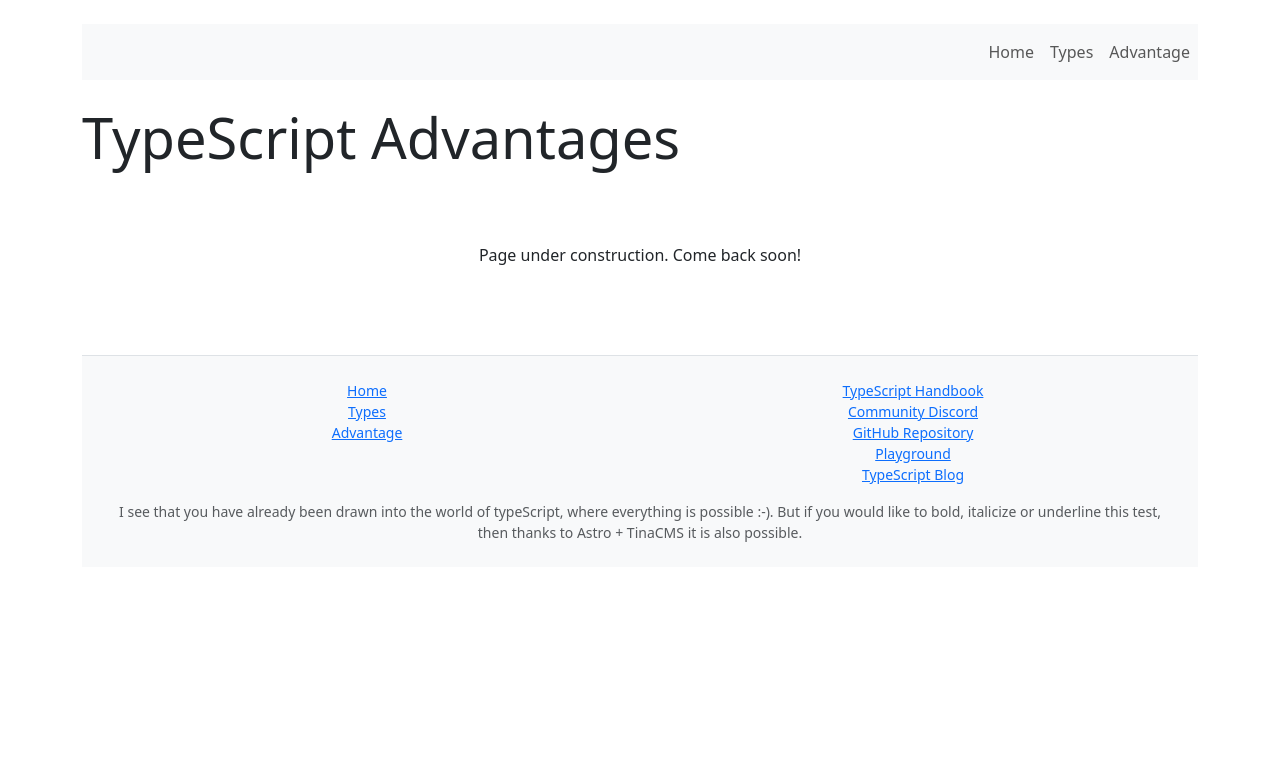
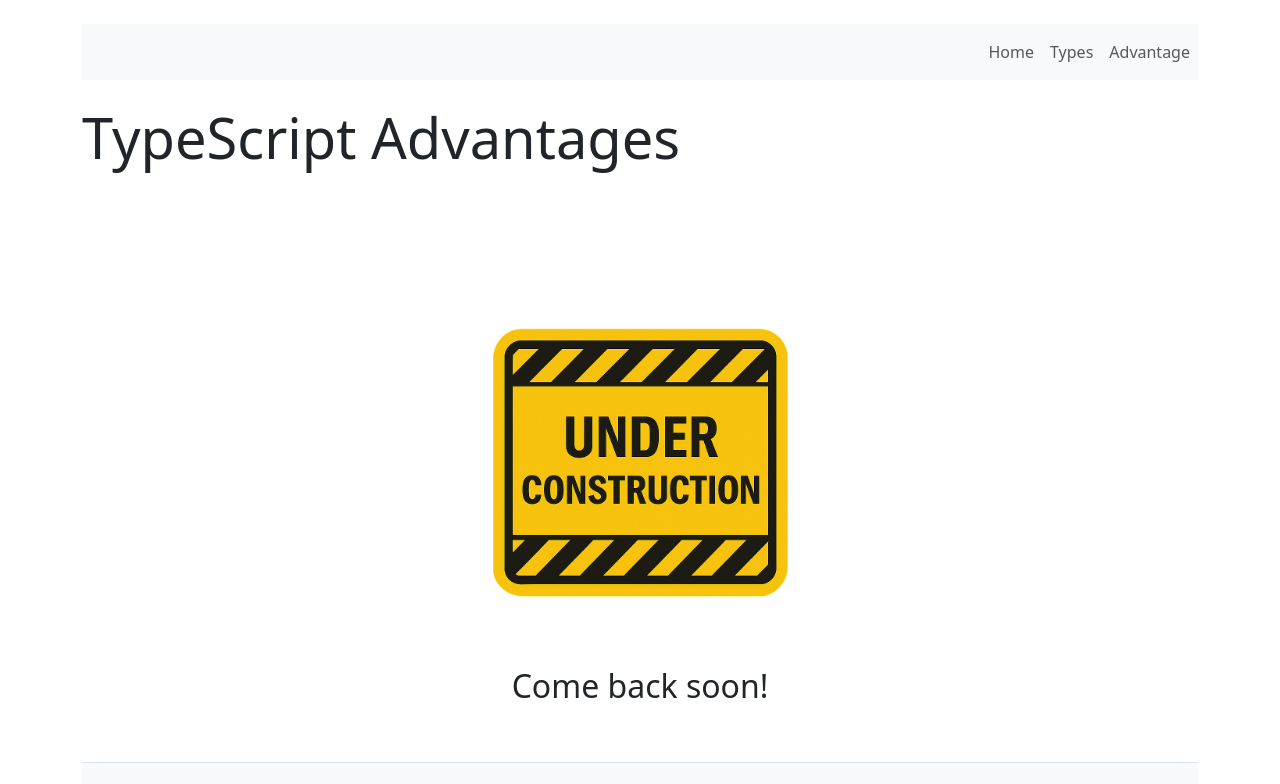
Before and after one commit to EwaMakowska/wongapl-rekrutacja-web-254455, an Astro site: page /advantages in a window 1280 px wide. Shown: the top 784 px of the page. Built offline with nearby package versions, Linux system fonts and the light colour scheme; Astro itself is replaced by a stand-in of ours.

Commit message:
feat(layout): Implement sticky footer and revamp "Under Construction" page This commit introduces a global layout improvement and a visual revamp of the "Under Construction" page, along with corresponding test updates.
- A "sticky footer" has been implemented across the site using Bootstrap's flexbox utilities. This ensures the footer correctly adheres to the bottom of the viewport on pages with minimal content, improving the overall user experience.

- The "Under Construction" page (at /advantages) has been updated to display a static image instead of the previous text-based message and SVG icon, providing a clearer and more visually appealing placeholder.

- The associated Playwright E2E test in `content.spec.ts` has been updated. It now verifies the visibility of the new image, ensuring the test suite remains consistent with the application's current state.

```diff
--- a/src/components/Footer.astro
+++ b/src/components/Footer.astro
@@ -19,7 +19,7 @@
 const footer = await getEntry('globals', 'footer');
 ---
 
-<footer class="text-center mt-5 p-4 bg-light border-top small text-muted">
+<footer class="text-center mt-auto p-4 bg-light border-top small text-muted">
     <div class="row">
 
         <div class="col-md-6">
--- a/src/components/UnderConstruction.astro
+++ b/src/components/UnderConstruction.astro
@@ -4,6 +4,7 @@
 const text = await getEntry('underConstruction', 'underConstruction');
 ---
 
-<div class="text-center mt-5 p-4">
-    {text && <div set:html={text.data.content} />}
+<div class="text-center mt-5 p-5 d-flex flex-column align-items-center">
+    <img src="/images/under-construction.png" alt="Strona w budowie" class="img-fluid" style="max-width: 400px;" />
+    <h2>{text && <div set:html={text.data.content} />}</h2>
 </div>
--- a/src/content/underConstruction/underConstruction.json
+++ b/src/content/underConstruction/underConstruction.json
@@ -1,3 +1,3 @@
 {
-    "content": "<p>Page under construction. Come back soon!</p>"
+    "content": "Come back soon!"
 }
--- a/src/layouts/Layout.astro
+++ b/src/layouts/Layout.astro
@@ -14,7 +14,7 @@
 		<link href="https://cdn.jsdelivr.net/npm/bootstrap@5.3.2/dist/css/bootstrap.min.css" rel="stylesheet" />
 		<title>Typescript Compendium</title>
 	</head>
-	<body class="container">
+	<body class="container d-flex flex-column min-vh-100">
 	<header class="my-4">
 		<MainMenu />
 	</header>
@@ -30,6 +30,5 @@
 	body {
 		margin: 0;
 		width: 100%;
-		height: 100%;
 	}
 </style>
```
Also changed, not shown: tests/content.spec.ts (+6 -4 lines), public/images/under-construction.png (added).
